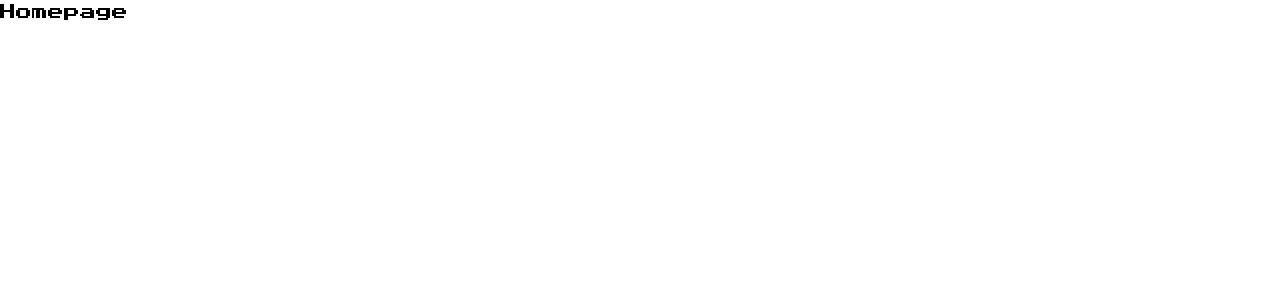
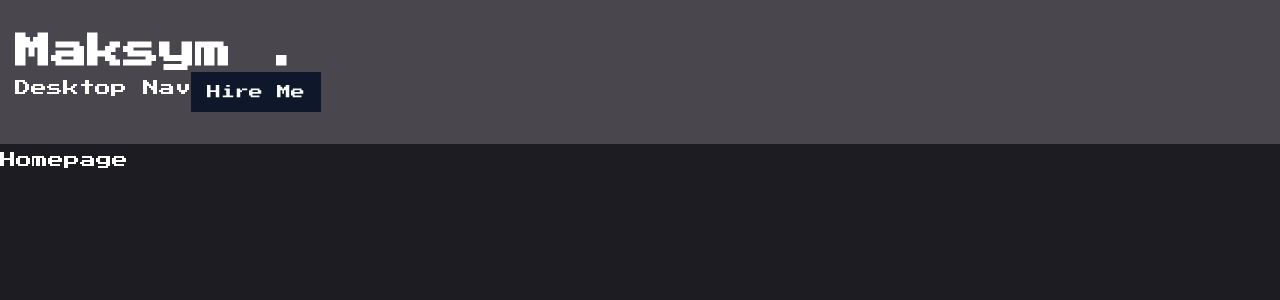
Before and after one commit to ArchieDev242/Portfolium, a Next.js app: page / in a window 1280 px wide. Shown: the top 300 px of the page. Built offline with nearby package versions, Linux system fonts and the light colour scheme.

Commit message:
some updates

```diff
--- a/app/globals.css
+++ b/app/globals.css
@@ -6,6 +6,6 @@
 {
   body
   {
-    @apply font-primary;
+    @apply font-primary bg-primary text-white leading-loose;
   }
 }
--- a/app/layout.jsx
+++ b/app/layout.jsx
@@ -1,6 +1,8 @@
 import { Press_Start_2P } from "next/font/google";
 import "./globals.css";
+import Header from "@/components/Header";
 
+// our gaming font
 const press = Press_Start_2P({
   subsets: ["latin"],
   weight: "400",
@@ -16,6 +18,7 @@ export default function RootLayout({ children }) {
   return (
     <html lang="en">
       <body className={press.variable}>
+        <Header />
         {children}
       </body>
     </html>
--- /dev/null
+++ b/components/Header.jsx
@@ -0,0 +1,30 @@
+import Link from "next/link";
+import { Button } from "./ui/button";
+
+// components
+
+import Nav from "./Nav";
+
+
+const Header = () => {
+    return(
+    <header className="py-8 xl:py12 text-white bg-pink-50/20">
+        <div className="container mx-auto">
+            {/* our logo */}
+            <Link href="/">
+                <h1 className="text-4xl font-semibold">Maksym <span className="text-accent">.</span></h1>
+            </Link>
+
+            {/* nav + btn hire */}
+            <div className="hidden xl:flex">
+                <Nav />
+                <Link href="/contacts">
+                    <Button>Hire Me</Button>
+                </Link>
+            </div>
+        </div>
+    </header>
+    );
+};
+
+export default Header;
--- /dev/null
+++ b/components/Nav.jsx
@@ -0,0 +1,9 @@
+
+
+const Nav = () => {
+    return (
+        <nav className="">Desktop Nav</nav>
+    )
+}
+
+export default Nav;
--- a/tailwind.config.mjs
+++ b/tailwind.config.mjs
@@ -23,8 +23,14 @@ export default {
 		  primary: ["var(--font-press-start)", "monospace"] // Виправлено синтаксис
 		},
 		colors: {
-		  background: 'var(--background)',
-		  foreground: 'var(--foreground)'
+		//   background: 'var(--background)',
+		//   foreground: 'var(--foreground)'
+		primary: "#1c1c22",
+
+		accent: {
+			default: "#00ff99",
+			hover: "#00e187",
+		},
 		},
 		borderRadius: {
 		  lg: 'var(--radius)',
```
